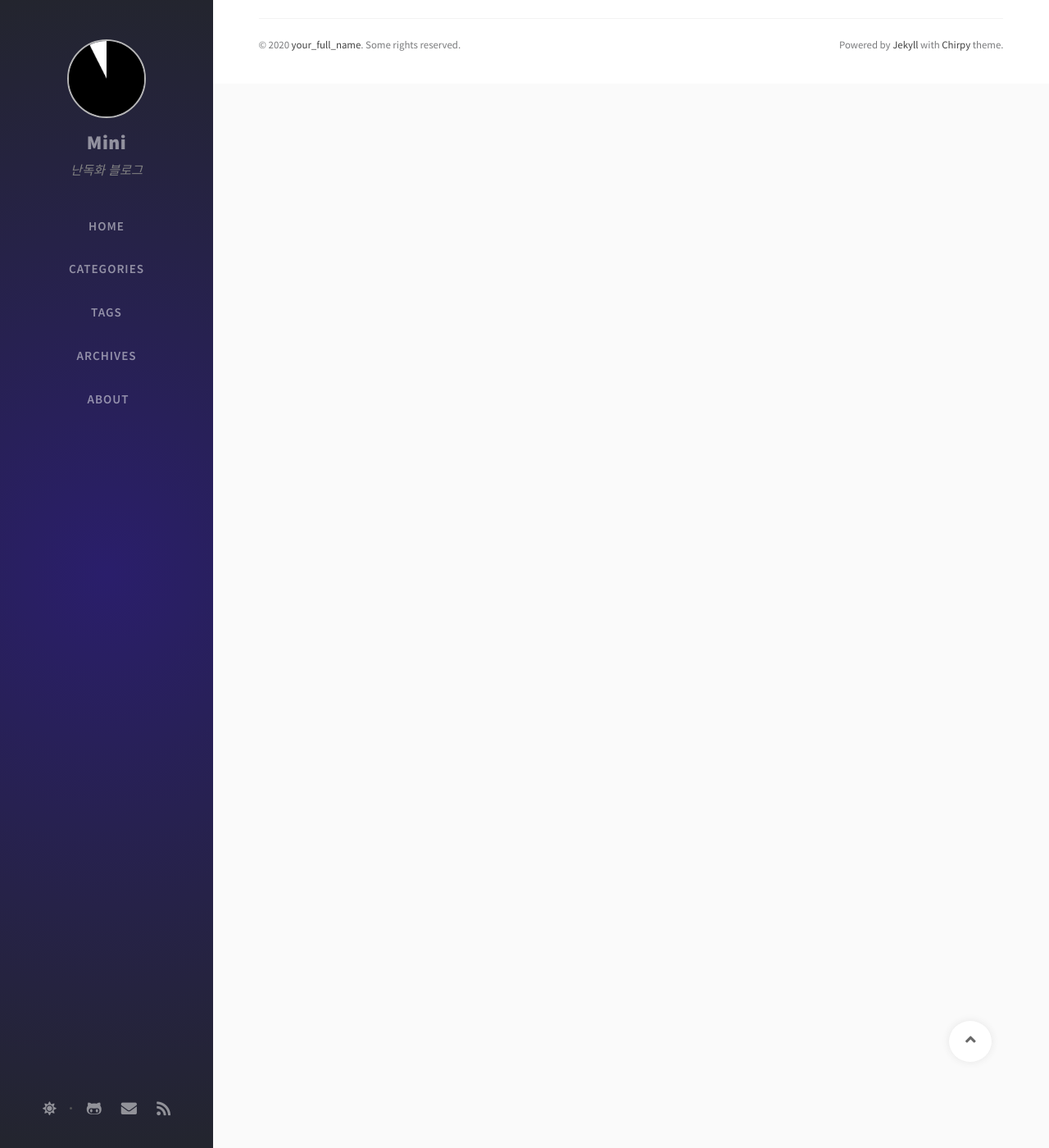
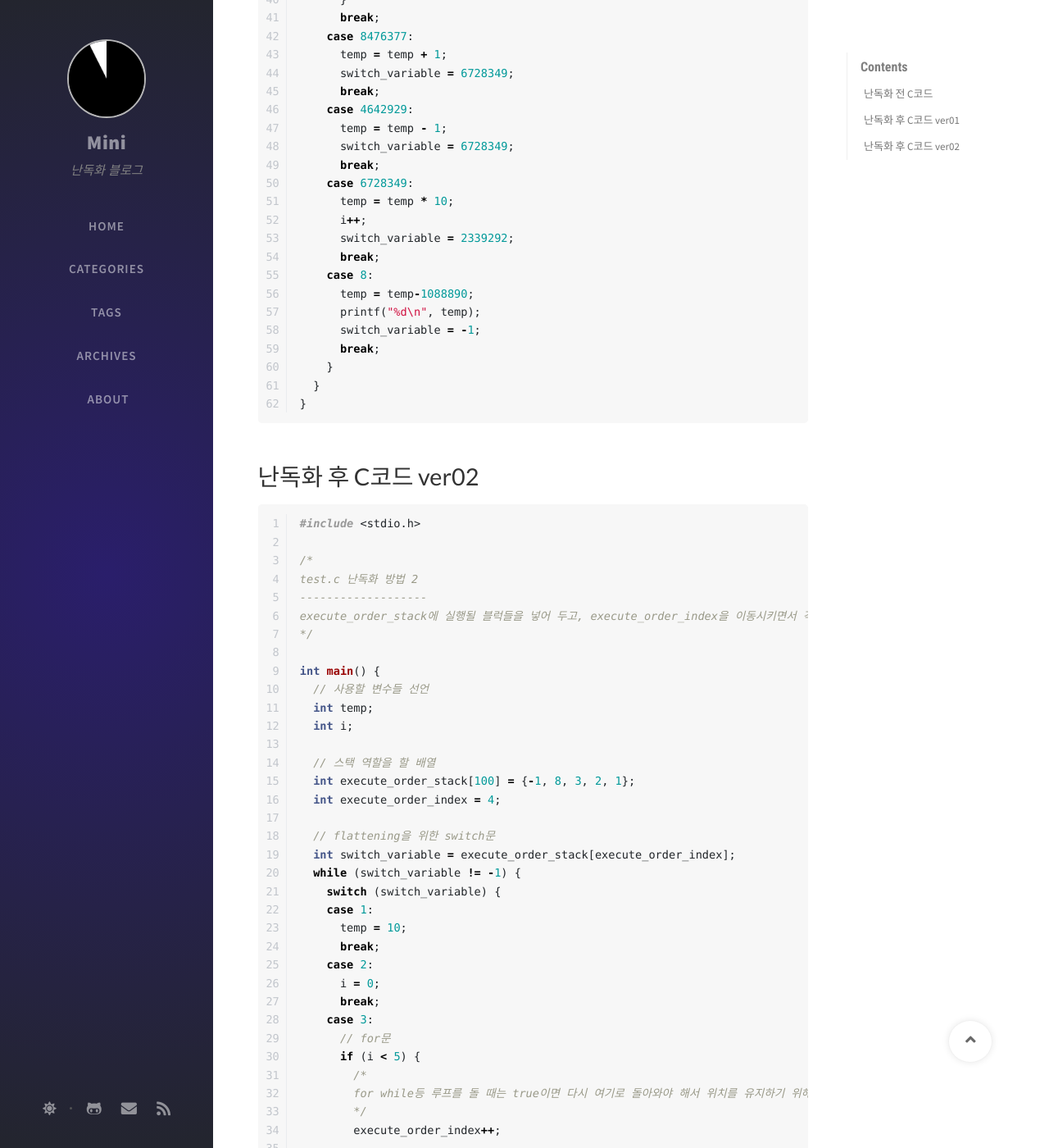
Before and after one commit to yarncha/yarncha.github.io, a Jekyll site: the page built from _posts/2020-12-06-22.md, in a window 1280 px wide and 1400 px high, scrolled down 1744 px. Shown: the whole window at 82% size. Built offline with Jekyll 4.4.1, drawn with Linux system fonts in a browser that asks for light colours; nearby versions of some CDN libraries; comment, search, counter and statistics services are not loaded; some of the changed text lies outside the part shown.

Commit message:
Update 2020-12-06-22.md

````diff
--- a/_posts/2020-12-06-22.md
+++ b/_posts/2020-12-06-22.md
@@ -15,27 +15,167 @@ comments: true
 int main()
 {
   int temp = 10;
-  int i;
 
-  for (i=0; i<10; i++)
+  for (int i=0; i<5; i++)
   {
-    if(temp < 15){
+    if(temp < 13){
       temp = temp + 1;
     }
     else{
       temp = temp - 1;
     }
+    temp = temp * 10;
   }
 
-  if(temp==14){
-    temp = temp*100;
-  }
-
+  temp = temp-1088890;
   printf("%d\n", temp);
 }
-
 ```
 
-# 난독화 후 C코드
+# 난독화 후 C코드 ver01
+
+```c
+#include <stdio.h>
+
+/*
+test.c 난독화 방법 1
+-------------------
+각 변수들에 대해 미리 선언해 둔 후, switch_variable을 이용해 다음에 어떤 case로 이동할 것인지를 정해 준다.
+
+이때 각 case를 위한 switch_variable은 난수를 생성하여 넣어준다.
+*/
+
+int main() {
+  // 사용할 변수들 선언
+  int temp;
+  int i;
+
+  // flattening을 위한 switch문
+  int switch_variable = 2934982;
+  while (switch_variable != -1) {
+    switch (switch_variable) {
+    case 2934982:
+      temp = 10;
+      switch_variable = 33848428;
+      break;
+    case 33848428:
+      i = 0;
+      switch_variable = 2339292;
+      break;
+    case 2339292:
+      if (i < 5) {
+        switch_variable = 195748;
+      }else{
+        switch_variable = 8;
+      }
+      break;
+    case 195748:
+      if (temp < 13) {
+        switch_variable = 8476377;
+      }else{
+        switch_variable = 4642929;
+      }
+      break;
+    case 8476377:
+      temp = temp + 1;
+      switch_variable = 6728349;
+      break;
+    case 4642929:
+      temp = temp - 1;
+      switch_variable = 6728349;
+      break;
+    case 6728349:
+      temp = temp * 10;
+      i++;
+      switch_variable = 2339292;
+      break;
+    case 8:
+      temp = temp-1088890;
+      printf("%d\n", temp);
+      switch_variable = -1;
+      break;
+    }
+  }
+}
+```
+
+# 난독화 후 C코드 ver02
+
+```c
+#include <stdio.h>
+
+/*
+test.c 난독화 방법 2
+-------------------
+execute_order_stack에 실행될 블럭들을 넣어 두고, execute_order_index을 이동시키면서 각각의 블럭들을 실행할 수 있게 한다.
+*/
+
+int main() {
+  // 사용할 변수들 선언
+  int temp;
+  int i;
+
+  // 스택 역할을 할 배열
+  int execute_order_stack[100] = {-1, 8, 3, 2, 1};
+  int execute_order_index = 4;
+
+  // flattening을 위한 switch문
+  int switch_variable = execute_order_stack[execute_order_index];
+  while (switch_variable != -1) {
+    switch (switch_variable) {
+    case 1:
+      temp = 10;
+      break;
+    case 2:
+      i = 0;
+      break;
+    case 3:
+      // for문
+      if (i < 5) {
+        /*
+        for while등 루프를 돌 때는 true이면 다시 여기로 돌아와야 해서 위치를 유지하기 위해 이렇게 ++해줌
+        */
+        execute_order_index++;
+
+        execute_order_stack[execute_order_index] = 4;
+        execute_order_index++;
+      }
+      break;
+    case 4:
+      // if문
+      /*
+      if문일 때에는 if문이 끝난 뒤 실행할 블럭을 먼저 스택에 넣어준 후 if문 블럭을 넣음
+      */
+      execute_order_stack[execute_order_index] = 7;
+      execute_order_index++;
+
+      if (temp < 13) {
+        execute_order_stack[execute_order_index] = 5;
+        execute_order_index++;
+      } else {
+        execute_order_stack[execute_order_index] = 6;
+        execute_order_index++;
+      }
+      break;
+    case 5:
+      temp = temp + 1;
+      break;
+    case 6:
+      temp = temp - 1;
+      break;
+    case 7:
+      temp = temp * 10;
+      i++;
+      break;
+    case 8:
+      temp = temp - 1088890;
+      printf("%d\n", temp);
+      break;
+    }
+    execute_order_index--;
+    switch_variable = execute_order_stack[execute_order_index];
+  }
+}
+```
 
 <!-- References -->
````
